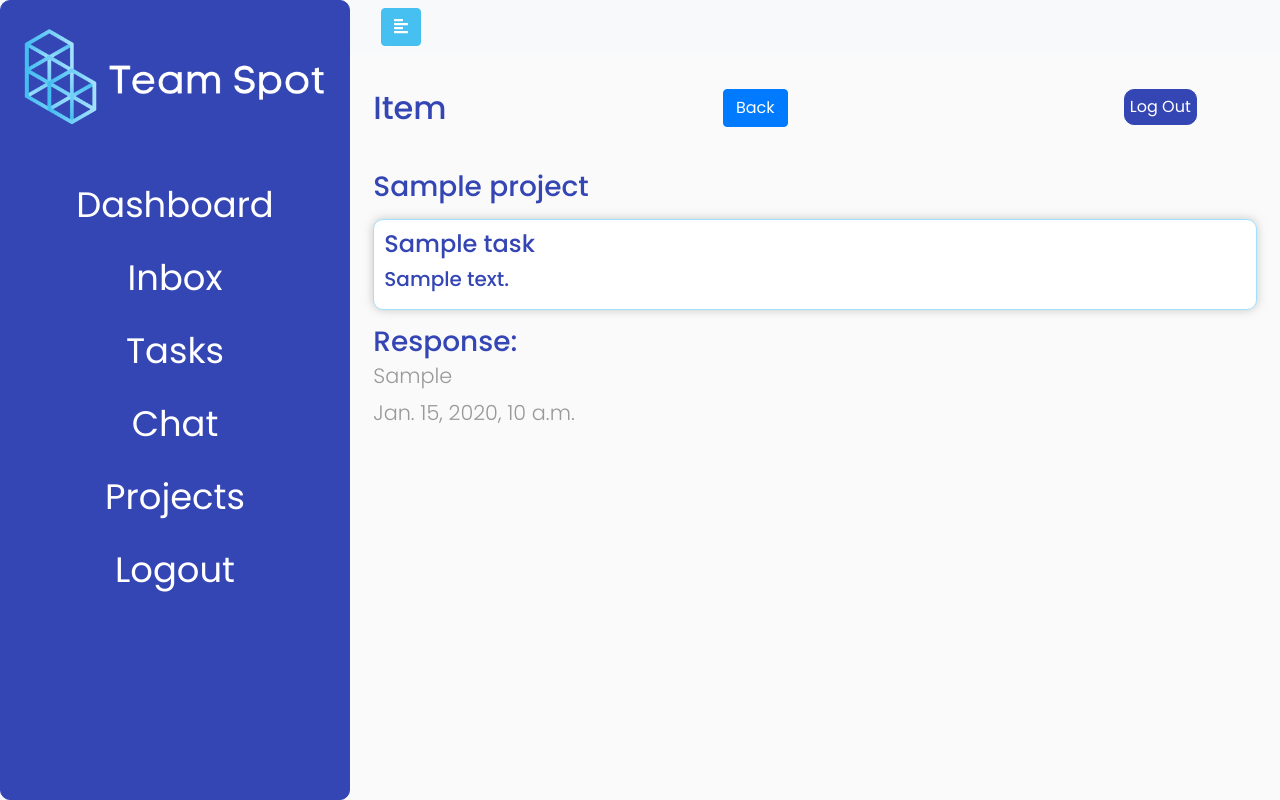
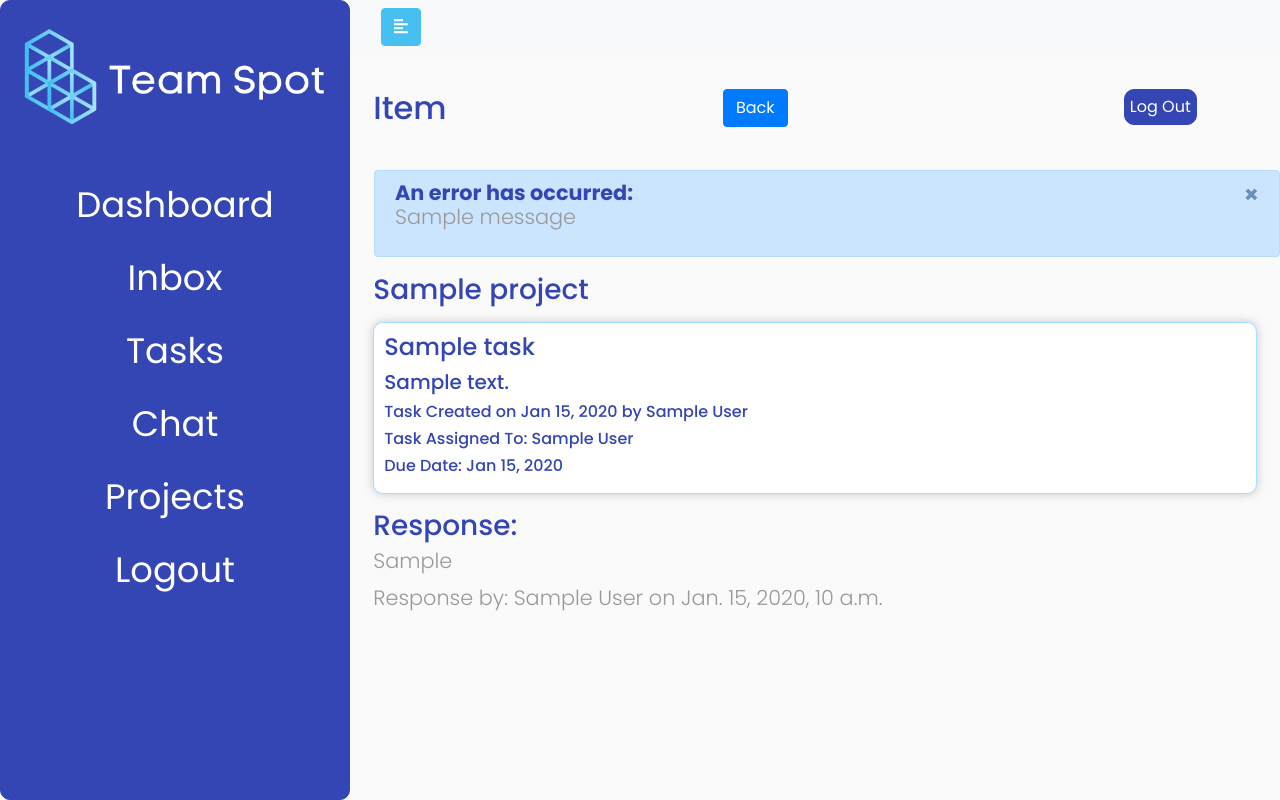
Before and after one commit to kristcar/Team-Spot, a Django app: template TeamSpotApp/templates/item.html in a window 1280 px wide. Run offline with Django 3.2, Linux system fonts and the light colour scheme; the template is opened without the code that fills it: values that come from a table or form of the project are taken from there, others are empty; tables that the repository leaves empty hold one stand-in row (values such as "Sample post"); one stand-in notice (Sample message) is shown; some libraries are stand-ins or nearby versions.

Commit message:
updates to item.html

```diff
--- a/TeamSpotApp/models.py
+++ b/TeamSpotApp/models.py
@@ -129,9 +129,10 @@ class TaskManager(models.Manager):
     errors = {}
     if len(postData['title']) < 4 or len(postData['description']) < 4:
       errors['task_description_short'] = "Task title or description is too short"
-    if postData["due_date"] < datetime.now().strftime("%Y-%m-%d"):
+    if postData["due_date"] < datetime.now().strftime("%m-%d-%Y"):
       errors["due_date_past"] = "Please select a due date in the future"
     return errors
+
 
 class Task(models.Model):
   creator = models.ForeignKey(User, related_name = "user_task", on_delete = models.CASCADE)
--- a/TeamSpotApp/templates/add_new_item.html
+++ b/TeamSpotApp/templates/add_new_item.html
@@ -49,7 +49,7 @@
       </nav>
       <div class="content-header">
         <h2>Add New Task</h2>
-        <h2>Welcome, {{current_user.first_name}}!</h2>
+        <!-- <h2>Welcome, {{current_user.first_name}}!</h2> -->
         <form action="/logout" method="GET">
           {% csrf_token %}
           <button type="submit" class="logout_btn">Log Out</button>
--- a/TeamSpotApp/templates/inbox.html
+++ b/TeamSpotApp/templates/inbox.html
@@ -90,8 +90,8 @@
                           <td>
                             {{one_task.assigned_to.first_name}} {{one_task.assigned_to.last_name}}
                           </td>
-                          <td>{{one_task.created_at}}</td>
-                          <td>{{one_task.due_date}}</td>
+                          <td>{{one_task.created_at | date:"M d, Y" }}</td>
+                          <td>{{one_task.due_date | date:"M d, Y" }}</td>
                         </tr>
                       {% endif %}
                     {% endif %}
--- a/TeamSpotApp/templates/item.html
+++ b/TeamSpotApp/templates/item.html
@@ -65,12 +65,31 @@
         </form>
       </div>
 
+      <div id="" class="">
+        {% if messages %}
+        <class="messages">
+          <div class="alert alert-primary alert-dismissible fade show mt-2 ml-4" id="login_alert" role="alert">
+            <strong>An error has occurred:</strong>
+            {% for message in messages %}
+            <p {% if message.tags %} class="{{ message.tags }}" {% endif %}>
+              {{ message }}
+            </p>
+            <button type="button" class="close" data-dismiss="alert" aria-label="Close">
+              <span aria-hidden="true">&times;</span>
+            </button>
+            {% endfor %}
+          </div>
+          {% endif %}
+      </div>
 
       <div class="sub-content">
         <h3>{{one_task.project.project_name}}</h3>
         <div class="ind-item">
           <h4>{{one_task.title}}</h4>
           <h5>{{one_task.description}}</h5>
+          <h6>Task Created on {{one_task.created_at  | date:"M d, Y" }} by {{one_task.creator.first_name}} {{one_task.creator.last_name}}</h6>
+          <h6>Task Assigned To: {{one_task.assigned_to.first_name}} {{one_task.assigned_to.last_name}}</h6>
+          <h6>Due Date: {{one_task.due_date  | date:"M d, Y" }}</h6>
         </div>
 
 
@@ -84,11 +103,12 @@
               <input type="textarea" name="response">
               <button class="btn btn-primary" type="submit">Submit</button>
             </form>
-            {% else %}
+            {% endif %}
+          {% endif %}
+          {% if one_task.response != "" %}
             <h3>Response:</h3>
               <p>{{one_task.response}}</p>
-              <p>{{one_task.updated_at}}</p>
-            {% endif %}
+              <p>Response by: {{one_task.assigned_to.first_name}} {{one_task.assigned_to.last_name}} on {{one_task.updated_at}}</p>
           {% endif %}
         </div>
 
--- a/TeamSpotApp/views.py
+++ b/TeamSpotApp/views.py
@@ -4,6 +4,7 @@ from django.contrib import messages
 import bcrypt
 from django.db.models import Count
 from .forms import *
+from datetime import datetime, timedelta
 
 #************************LOGIN AND REGISTRATION********************
 
```
Also changed, not shown: TeamSpotApp/templates/dashboard.html (+4 -11 lines), TeamSpotApp/templates/one_project.html (+5 -5 lines), TeamSpotApp/templates/openItems.html (+16 -5 lines), TeamSpotApp/migrations/0008_auto_20210429_1206.py (added), TeamSpotApp/migrations/0009_auto_20210429_1207.py (added).
